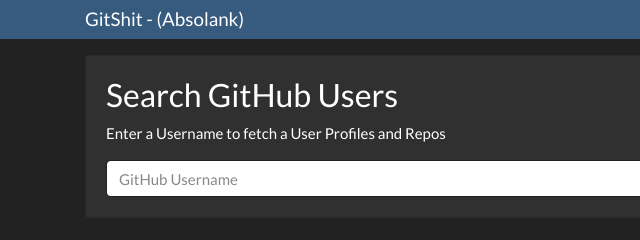
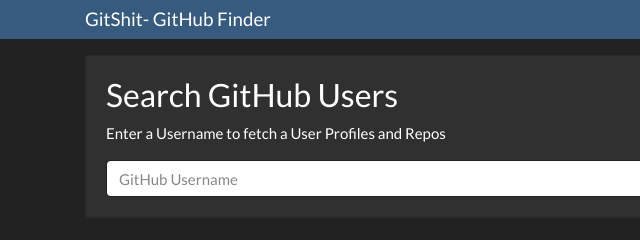
Before and after one commit to sunnyjain15699/GitShit, a plain HTML site: page index.html in a window 1280 px wide. Shown: the top 240 px of the page, 0-640 px from the left. Drawn offline with nearby package versions, Linux system fonts and the light colour scheme.

Commit message:
Update index.html

```diff
--- a/index.html
+++ b/index.html
@@ -10,7 +10,7 @@
 <body>
 <nav class="navbar-dark bg-primary mb-3">
     <div class="container">
-        <a href="#" class="navbar-brand">GitShit - (Absolank)</a>
+        <a href="#" class="navbar-brand">GitShit- GitHub Finder</a>
     </div>
 </nav>
 <div class="container search-container">
```
